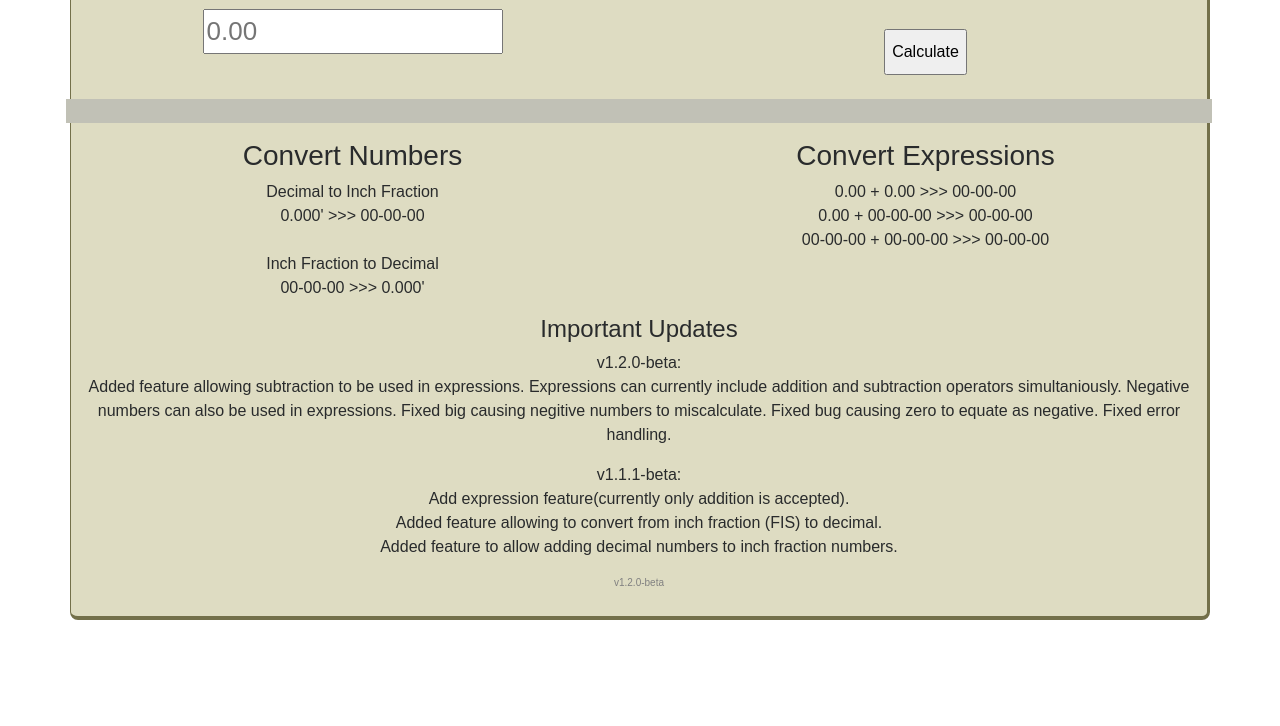
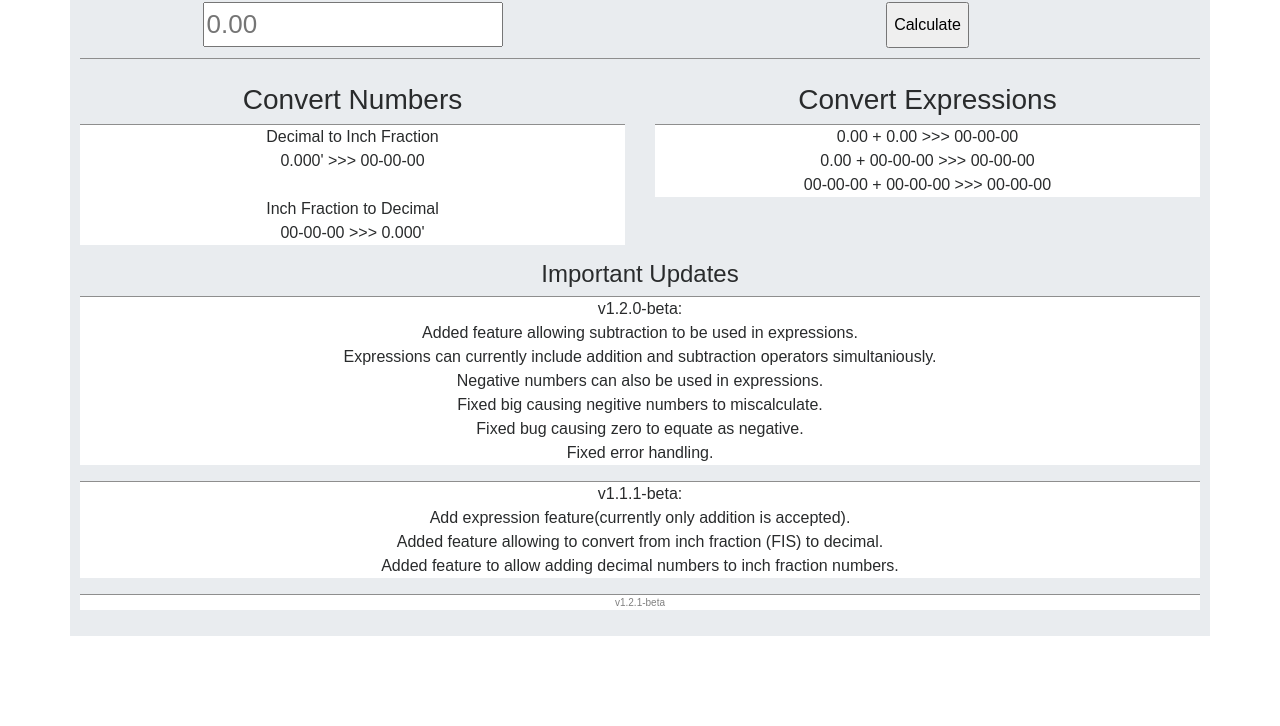
Before and after one commit to isaacdozier/ip-api, a website: page index.html in a window 1280 px wide. Shown: the part 74-800 px from the top of the page. Drawn offline with nearby package versions, Linux system fonts and the light colour scheme.

Commit message:
v1.2.1-beta: styling changes

```diff
--- a/index.html
+++ b/index.html
@@ -8,7 +8,7 @@
     <!-- Bootstrap CSS -->
     <link rel="stylesheet" href="https://maxcdn.bootstrapcdn.com/bootstrap/4.0.0-beta.3/css/bootstrap.min.css" integrity="sha384-Zug+QiDoJOrZ5t4lssLdxGhVrurbmBWopoEl+M6BdEfwnCJZtKxi1KgxUyJq13dy" crossorigin="anonymous">
 
-	<title>Inch Fraction Construction Calculator</title>
+	<title>Inch Fraction Calculator</title>
 	<link rel="stylesheet" type="text/css" href="style.css">
 </head>
 
@@ -16,7 +16,7 @@
 	<div id="Content" class="container">
 		<div class="row">
 			<div class="col-sm-12 col-md-12 col-lg-12">
-				<h1 class="heading">Precision Inch Fraction<br />Construction Calculator</h1>
+				<h1 class="heading">Inch Fraction<br />Calculator</h1>
 			</div>
 		</div>
 
@@ -32,8 +32,10 @@
 
 		<div class="row output">
 			<div class="col">
-				<p id="userMessage"></p>
-				<p id="result"></p>
+				<span id="userMessage"></span>
+				<p id="result">
+
+				</p>
 			</div>
 		</div>
 
@@ -57,7 +59,7 @@
 		<div class="row">
 			<div class="conversion col">
 				<h4>Important Updates</h4>
-				<p>v1.2.0-beta:<br />Added feature allowing subtraction to be used in expressions. Expressions can currently include addition and subtraction operators simultaniously. Negative numbers can also be used in expressions. Fixed big causing negitive numbers to miscalculate. Fixed bug causing zero to equate as negative. Fixed error handling.</p>
+				<p>v1.2.0-beta:<br />Added feature allowing subtraction to be used in expressions.<br />Expressions can currently include addition and subtraction operators simultaniously.<br />Negative numbers can also be used in expressions.<br />Fixed big causing negitive numbers to miscalculate.<br />Fixed bug causing zero to equate as negative.<br />Fixed error handling.</p>
 				<p>v1.1.1-beta:<br />Add expression feature(currently only addition is accepted).<br />Added feature allowing to convert from inch fraction (FIS) to decimal.<br />Added feature to allow adding decimal numbers to inch fraction numbers.</p>
 			</div>
 		</div>
@@ -65,7 +67,7 @@
 		<div class="row">
 			<div class="col">
 				<p class="foot">
-					v1.2.0-beta
+					v1.2.1-beta
 				</p>
 			</div>
 		</div>
--- a/style.css
+++ b/style.css
@@ -1,14 +1,8 @@
 #Content {
 	font-family: Arial, Helvetica, sans-serif;
-	background-color: #dedcc2;
-	border-radius: 8px;
-	padding: 10px;
-	text-align: center;
-	border-right: 3px solid #73704a;
-    border-left: 1px solid #73704a;
-    border-bottom: 4px solid #73704a;
-    border-top: 1px solid #73704a;
-    margin-top: 16px
+    background-color: #e9ecef;
+    padding: 10px;
+    text-align: center;
 }
 
 #f{
@@ -17,12 +11,14 @@
 	max-width: 300px;
 }
 
+p {
+	background-color: white;
+    border-top: 1px solid #8e8e8e;
+}
+
 .output{
-	background-color: #c1c1b6;
-	padding-top: 4px;
-	padding-bottom: 4px;
-	margin-top: 24px;
-	margin-bottom: 18px;
+	padding-bottom: 10px;
+	margin-top: 10px
 }
 
 .error{
@@ -59,10 +55,10 @@
 }
 
 .button {
-	margin-top: 20px;
+	margin-top: 10px;
 	line-height: 40px;
 }
 
-inputBox {
-	margin-top: 20px;
+.inputBox {
+	margin-top: 10px;
 }
```
